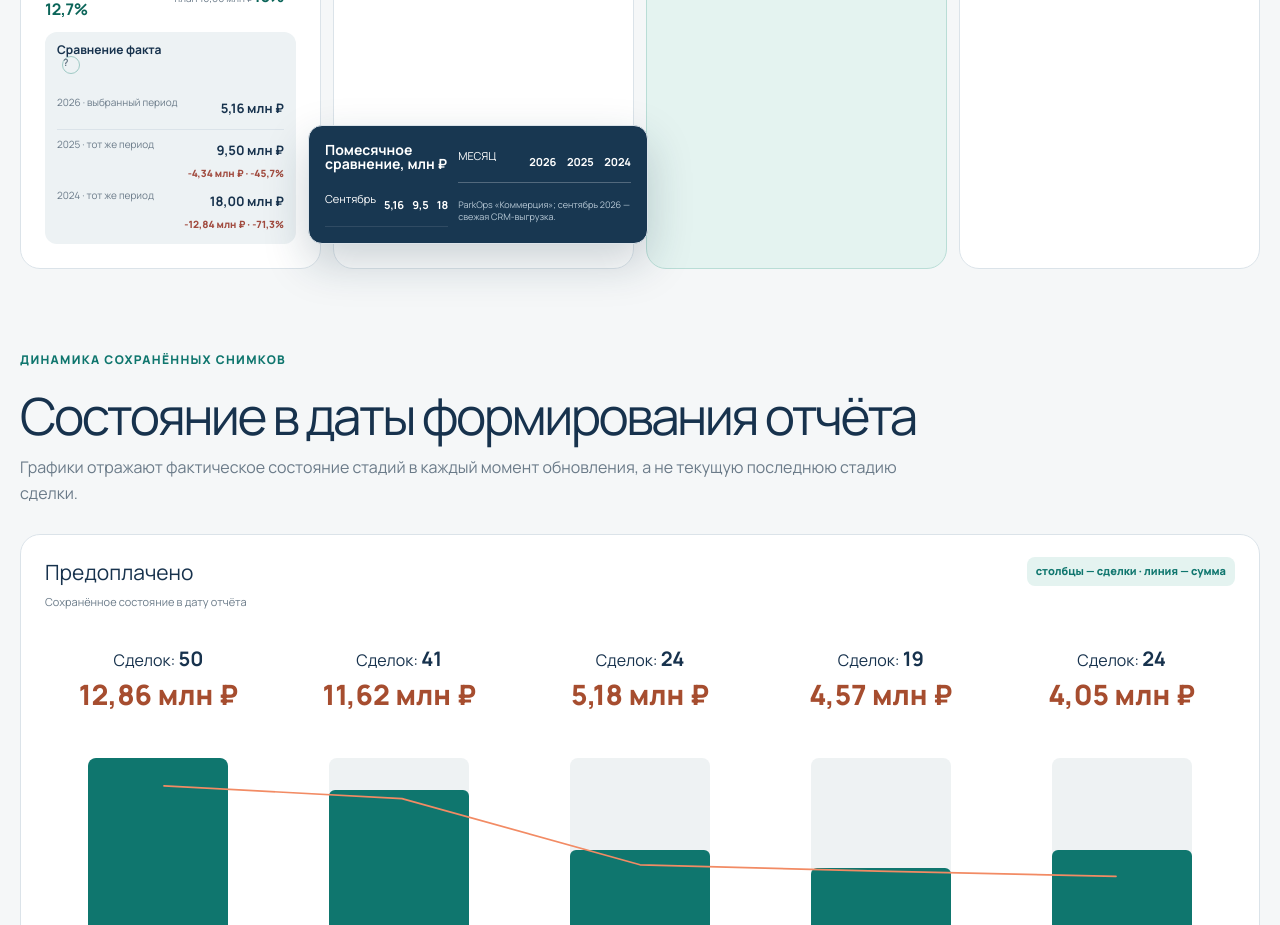
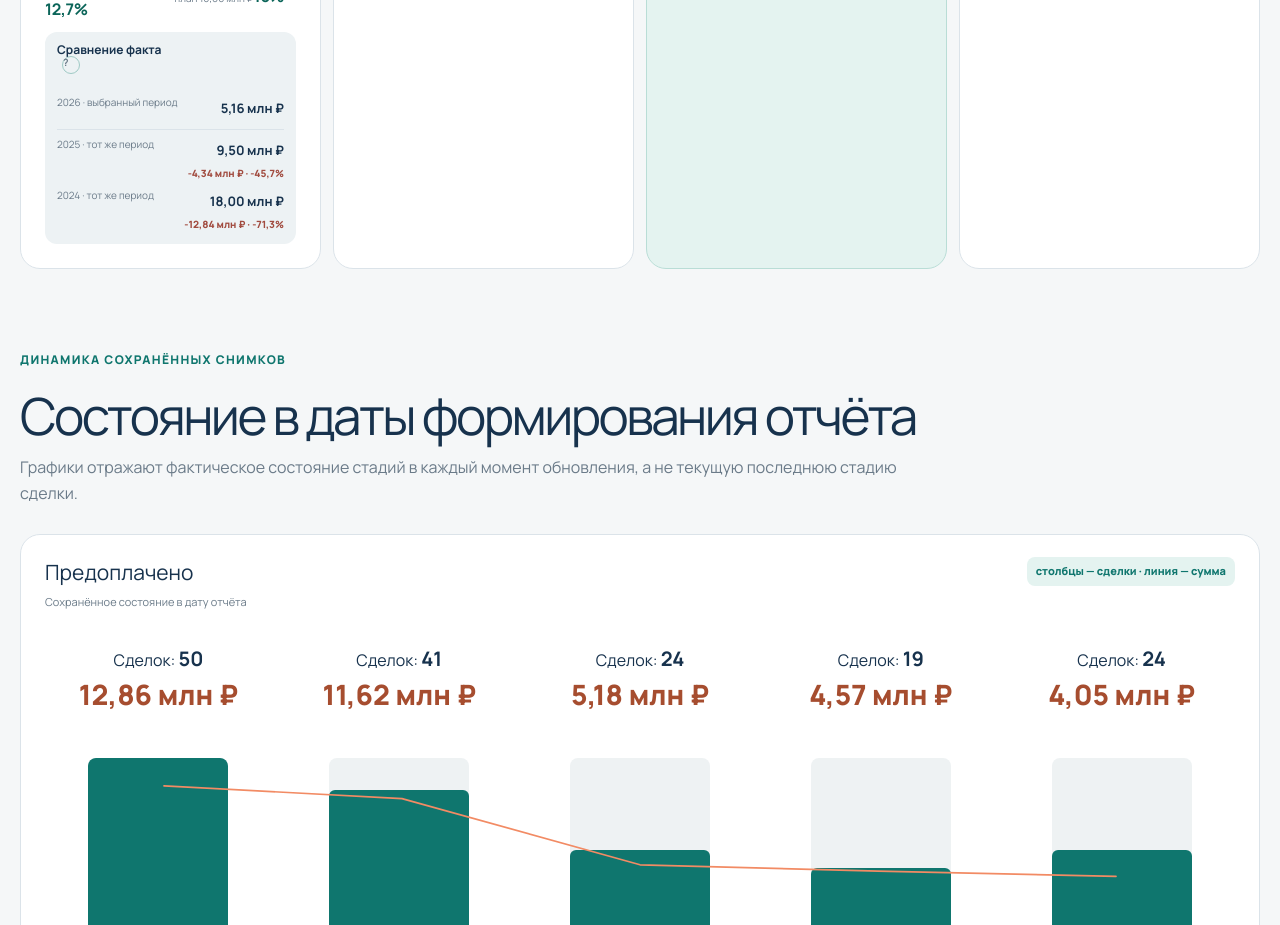
Before and after one commit to nkrivodud-blip/park-skazka-sales-report, a Next.js app: page / in a window 1280 px wide. Shown: the part 1160-2085 px from the top of the page. Built offline with nearby package versions, Linux system fonts and the light colour scheme.

Commit message:
Show comparison tooltip only on hover

```diff
--- a/app/globals.css
+++ b/app/globals.css
@@ -107,8 +107,8 @@ h1 { max-width: 830px; margin-bottom: 28px; color: var(--ink); font-size: clamp(
 .period-comparison .current { padding-bottom: 7px; border-bottom: 1px solid var(--line); }
 .period-comparison { position: relative; cursor: help; outline: none; }
 .comparison-help { display: inline-grid; place-items: center; width: 18px; height: 18px; margin-left: 5px; border: 1px solid #9fcac5; border-radius: 50%; color: var(--teal); font-size: 11px; }
-.monthly-tooltip { position: absolute; z-index: 20; left: calc(100% + 12px); bottom: 0; display: none; width: 340px; padding: 16px; border: 1px solid var(--line); border-radius: 14px; background: #183751; color: white; box-shadow: 0 18px 45px rgba(20,48,70,.22); }
-.period-comparison:hover .monthly-tooltip { display: block; }
+.period-comparison > .monthly-tooltip { position: absolute; z-index: 20; left: calc(100% + 12px); bottom: 0; display: none; width: 340px; padding: 16px; border: 1px solid var(--line); border-radius: 14px; background: #183751; color: white; box-shadow: 0 18px 45px rgba(20,48,70,.22); }
+.period-comparison:hover > .monthly-tooltip { display: block; }
 .monthly-tooltip > strong { display: block; margin: 0 0 11px; color: white; font-size: 14px; letter-spacing: 0; }
 .monthly-head, .monthly-row { display: grid; grid-template-columns: 1.35fr repeat(3, .65fr); gap: 8px; align-items: center; padding: 6px 0; }
 .monthly-head { border-bottom: 1px solid rgba(255,255,255,.25); color: #9edbd4; font-size: 10px; text-transform: uppercase; }
```
